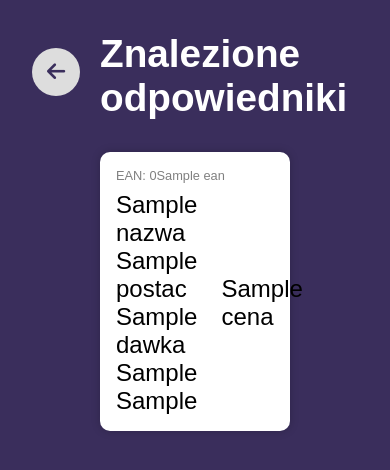
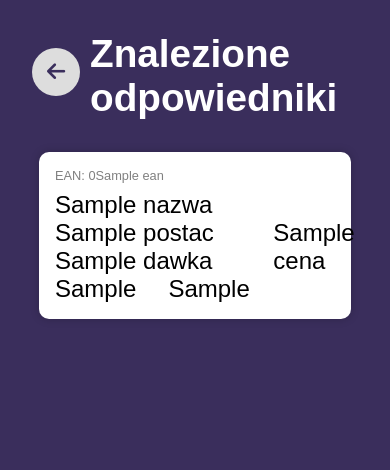
Before and after one commit to SzymonM213/optymalizator, a Django app: template optymalizator/optymalizator_app/templates/optimize/optimize.html in a window 390 px wide. Shown: the top 470 px of the page. Run offline with Django 4.2, Linux system fonts and the light colour scheme; the template is opened without the code that fills it: most values are stand-ins (such as "Sample title", 1, 10 or a date in 2020).

Commit message:
updated mobile ui

```diff
--- a/optymalizator/optymalizator_app/static/css/optimize/optimize.css
+++ b/optymalizator/optymalizator_app/static/css/optimize/optimize.css
@@ -15,16 +15,17 @@ body {
   margin: 0 auto;
 }
 
-@media screen and (max-width: 1000px) {
-  .container {
-    width: calc(100% - 200px);
-  }
-}
-
 h1 {
   font-size: 2.42rem;
   font-weight: 700;
   margin: 2rem 0;
+}
+
+@media screen and (max-width: 900px) {
+  h1 {
+    position: relative;
+    margin-left: calc(90px - 10vw);
+  }
 }
 
 .card {
```
